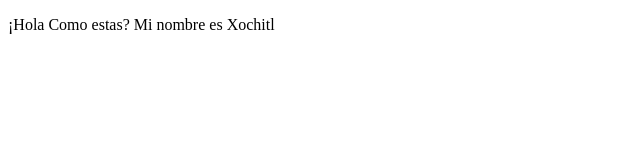
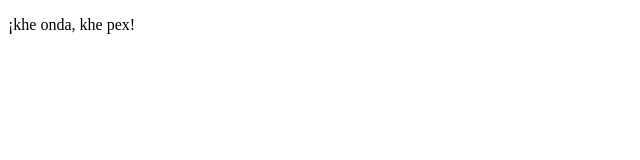
Before and after one commit to xochitlflores/DemoCursoPreWork, a plain HTML site: page index.html in a window 1280 px wide. Shown: the whole page, without its empty margins (0-640 px from the left). Drawn offline with Linux system fonts and the light colour scheme.

Commit message:
Cambios de nombre

```diff
--- a/index.html
+++ b/index.html
@@ -7,6 +7,6 @@
     <title>Hola</title>
   </head>
   <body>
-    <p>¡Hola Como estas? Mi nombre es Xochitl</p>
+    <p>¡khe onda, khe pex!</p>
   </body>
 </html>
```
